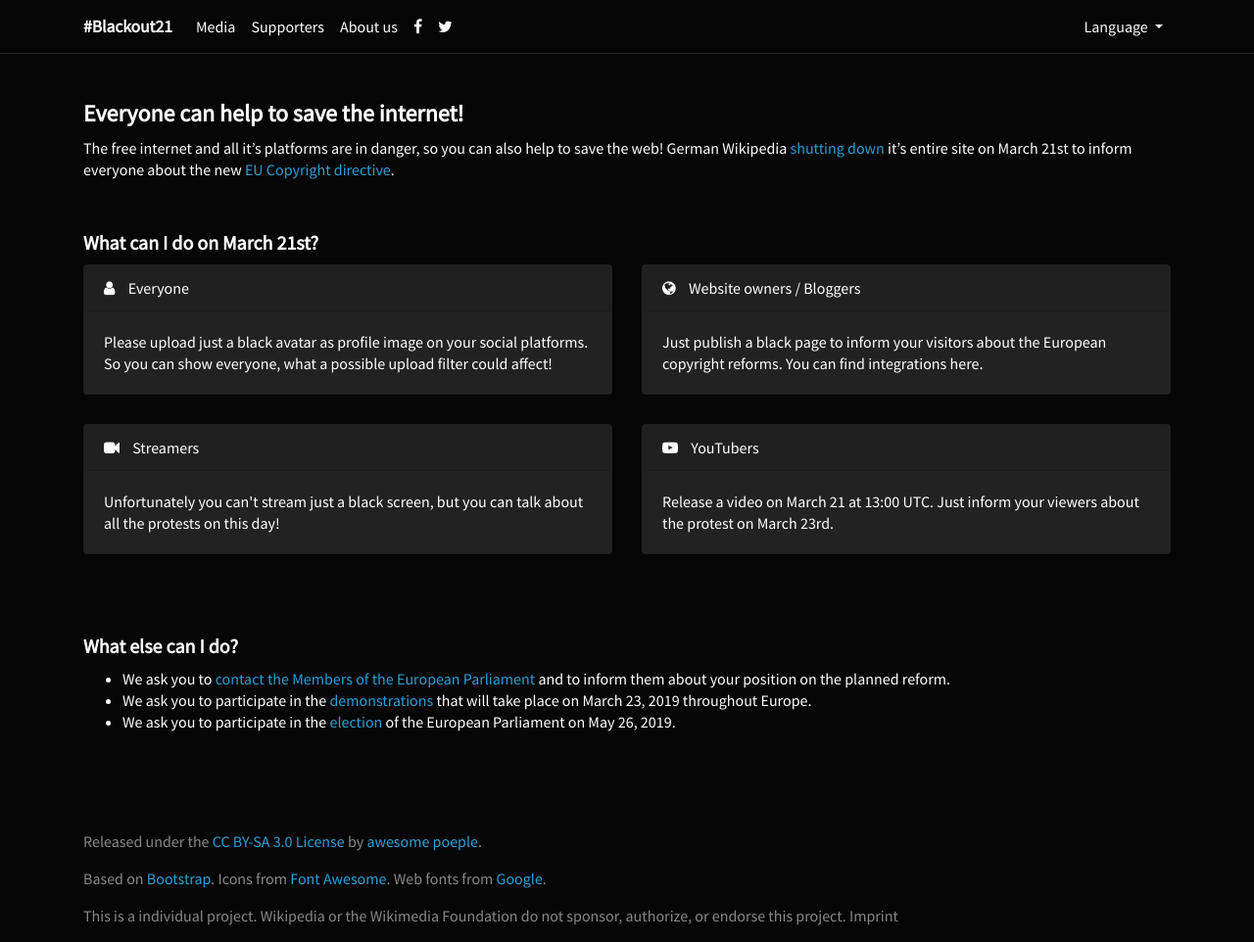
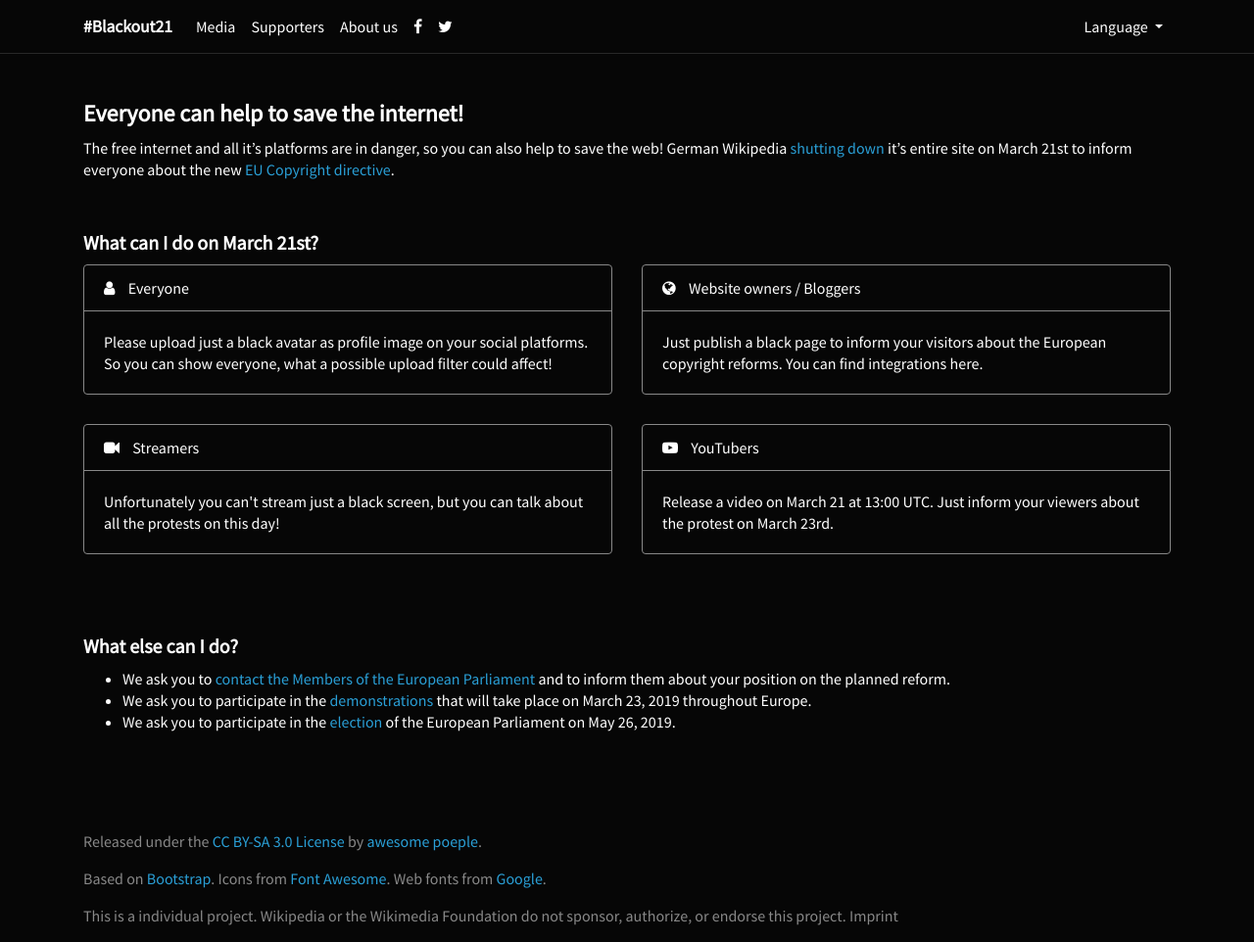
Before and after one commit to blackout21/blackout21.github.io, a Jekyll site: the page built from index.md, in a window 1280 px wide and 962 px high. Shown: the whole window at 98% size. Built offline with Jekyll 4.4.1, drawn with Linux system fonts in a browser that asks for light colours; nearby versions of some CDN libraries; our own code applies the rules of GitHub Pages for plain Markdown files; a script that is not in the unit is left out.

Commit message:
changed box colors; removed stories for now

```diff
--- a/_sass/app.scss
+++ b/_sass/app.scss
@@ -76,3 +76,12 @@ a.imprint, a.imprint:link, a.imprint:hover, a.imprint:focus, a.imprint:active {
 .navbar-dark .navbar-nav .nav-link {
   color: #fff;
 }
+
+.card.bg-light {
+  background-color: #060606 !important;
+  border-color: #888;
+
+  .card-header {
+    border-color: #888;
+  }
+}
```
Also changed, not shown: de/media.md (+0 -7 lines), en/media.md (+0 -7 lines).
